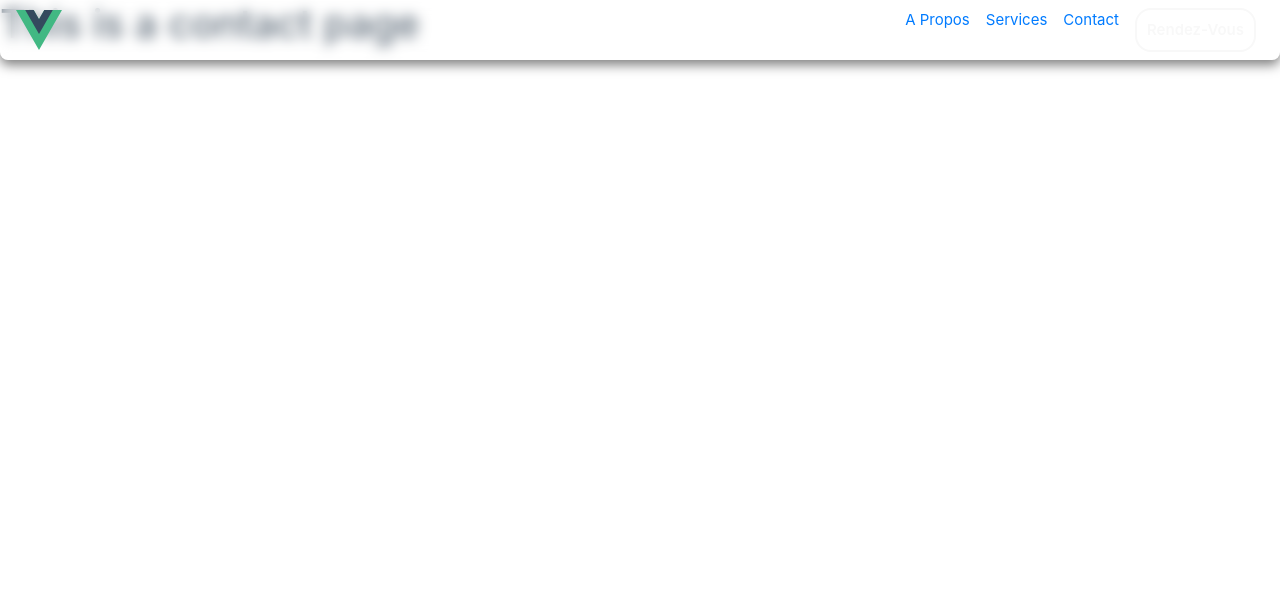
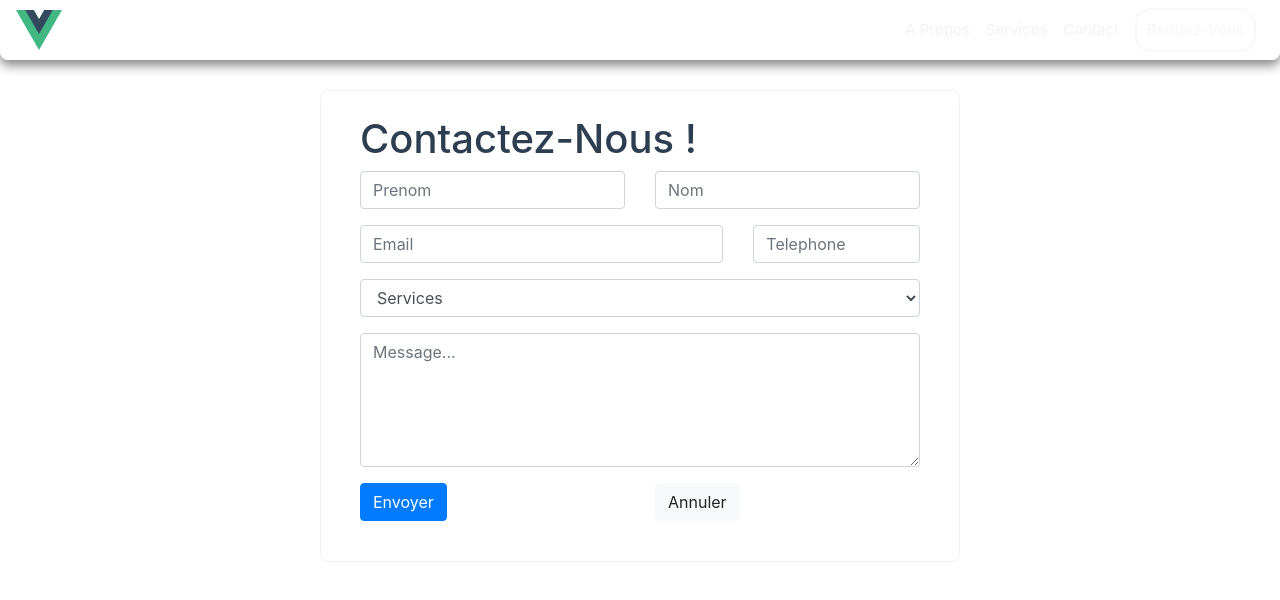
Before and after one commit to aabboudi/vuejs-dental-clinic-website, a Vue app: page /contact in a window 1280 px wide. Shown: the top 600 px of the page. Built offline with nearby package versions, Linux system fonts and the light colour scheme.

Commit message:
Slight improvements

```diff
--- a/src/App.vue
+++ b/src/App.vue
@@ -30,13 +30,13 @@ import RendezVousBtn from './components/RendezVousBtn.vue'
 
     <div class="collapse navbar-collapse justify-content-end pb-3 pb-lg-0" id="collapsibleNavbar">
 			<ul class="navbar-nav">
-				<li class="nav-item a-propos">
+				<li class="nav-item a-propos my-auto">
 					<RouterLink to="/a-propos" class="nav-link pt-3 pb-1 pb-lg-3">A Propos</RouterLink>
 				</li>
-        <li class="nav-item services">
+        <li class="nav-item services my-auto">
           <RouterLink to="/services" class="nav-link pt-3 pb-1 pb-lg-3">Services</RouterLink>
         </li>
-				<li class="nav-item contact">
+				<li class="nav-item contact my-auto">
 					<RouterLink to="/contact" class="nav-link pt-3 pb-1 pb-lg-3">Contact</RouterLink>
 				</li>
 				<li class="nav-item rendez-vous">
@@ -48,10 +48,9 @@ import RendezVousBtn from './components/RendezVousBtn.vue'
 
   <RouterView />
 
-
 </template>
 
-<style scoped>
+<style scoped lang="scss">
 .navbar {
   height: 60px;
   background-color: var(--vt-c-black-mute);
@@ -60,6 +59,14 @@ import RendezVousBtn from './components/RendezVousBtn.vue'
   box-shadow: 0 5px 12px 0 rgba(0, 0, 0, 0.5);
   backdrop-filter: blur(6.6px);
   -webkit-backdrop-filter: blur(6.6px);
+
+  & .nav-link {
+    color: var(--vt-c-white-mute);
+
+    &:hover {
+      background-color: var(--vt-c-black-mute);
+    }
+  }
 }
 
 
--- a/src/views/AProposView.vue
+++ b/src/views/AProposView.vue
@@ -1,5 +1,7 @@
 <template>
   <div class="container-fluid about">
+    <h1 class="text-center">Notre Equipe</h1>
+    <br>
     <div class="row justify-content-around dr-card">
       <div class="col-12 col-lg-3 mb-3">
         <div class="row justify-content-center">
@@ -59,7 +61,7 @@
 
     & img {
       width: 100%;
-      // height: 200px;
+      max-height: 300px;
       object-fit: cover;
       aspect-ratio: 1;
     }
--- a/src/views/ContactView.vue
+++ b/src/views/ContactView.vue
@@ -1,9 +1,87 @@
 <template>
-  <div class="about">
-    <h1>This is a contact page</h1>
+  <div class="container-fluid contact">
+
+    <!-- START OF FORM ROW -->
+    <div class="row justify-content-center">
+      <div class="col-10 col-md-8 col-lg-6">
+        <div class="row contact-form justify-content-center align-items-center cstm-rounded p-4">
+          <div class="col-12">
+            <h1>Contactez-Nous !</h1>
+          </div>
+          <div class="col-12">
+            <form action="" method="POST">
+
+              <div class="row form-group">
+                <div class="col-12 col-md-6">
+                  <input type="text" class="form-control" name="fname" placeholder="Prenom" required>
+                </div>
+                <div class="col-12 col-md-6">
+                  <input type="text" class="form-control" name="lname" placeholder="Nom" required>
+                </div>
+              </div>
+
+              <div class="row form-group">
+                <div class="col-12 col-md-8">
+                  <input type="email" class="form-control" name="email" placeholder="Email">
+                </div>
+                <div class="col-12 col-md-4">
+                  <input type="tel" class="form-control" name="phone" placeholder="Telephone">
+                </div>
+              </div>
+
+              <div class="row form-group">
+                <div class="col-12">
+                  <select name="subject" class="form-control" required>
+                    <option value="" disabled selected>Services</option>
+                    <option value="consult">Consultation Generale</option>
+                    <option value="chir">Chirurgie Dentaire</option>
+                  </select>
+                </div>
+              </div>
+
+              <div class="row form-group">
+                <div class="col-12">
+                  <textarea name="msg" id="msg" rows="5" class="form-control" placeholder="Message..."></textarea>
+                </div>
+              </div>
+
+              <div class="row form-group">
+                <div class="col-6">
+                  <button type="submit" class="btn btn-primary">Envoyer</button>
+                </div>
+                <div class="col-6 ">
+                  <button type="reset" class="btn btn-light">Annuler</button>
+                </div>
+              </div>
+
+            </form>
+          </div>
+        </div>
+      </div>
+    </div>
+    <!-- END OF FORM ROW -->
+
   </div>
 </template>
 
-<style>
+<style scoped lang="scss">
+.container-fluid.contact {
+  margin-top: 60px;
+  padding-block: 30px;
+}
 
+@media only screen and (max-width: 786px) {
+  input[name="fname"], input[name="email"] {
+    margin-bottom: 16px;
+  }
+}
+
+.contact-form {
+  border: 1px solid var(--vt-c-white-mute);
+  background-color: var(--color-background);
+}
+
+option[value=""][disabled] {
+  display: none;
+}
 </style>
--- a/src/views/HomeView.vue
+++ b/src/views/HomeView.vue
@@ -7,16 +7,18 @@
 
   <!-- LANDING -->
   <div class="row landing-row justify-content-center align-items-center">
-        <div class="col-12 col-md-6">
-            <h1 class="font-weight-bold">Votre Cabinet Dentaire Le Plus Tech</h1>
+    <div class="col-12 col-md-6 order-1 order-md-0">
+      <h1 class="font-weight-bold text-center text-md-left">Votre Cabinet Dentaire Le Plus Tech</h1>
     </div>
-        <div class="col-12 col-md-6 d-flex justify-content-center align-items-center">
+    <div class="col-12 col-md-6 order-0 order-md-1 d-flex justify-content-center align-items-center">
       <img src="/tooth.png" alt="" class="tooth">
     </div>
   </div>
 
   <div class="row p-4">
-
+    L'epitome de la dentisterie au coeur de Tetouan
+    <br>
+    Lorem ipsum dolor sit amet consectetur adipisicing elit. Laboriosam deleniti asperiores, aperiam recusandae iure voluptate eveniet, cupiditate earum nam eligendi quas odit, impedit eos amet dolor. Dolorem non itaque voluptates perferendis totam error quisquam reprehenderit atque praesentium ea. Sunt ea quidem eligendi voluptatum, consequuntur necessitatibus quod voluptatibus placeat doloremque itaque deserunt commodi quae dicta, nobis ab! Vitae nisi doloribus itaque autem aperiam magnam debitis sed sapiente id quo dolor inventore nam, doloremque minima? Doloremque inventore quo quibusdam maxime, quasi necessitatibus veritatis, atque reprehenderit quae fugiat ea! Dolorem fugit dolore tempora sed, esse molestiae placeat quam soluta in animi? Itaque, nihil.
   </div>
 </div>
 </template>
```
Lines whose indentation alone changed are shown as unchanged.
